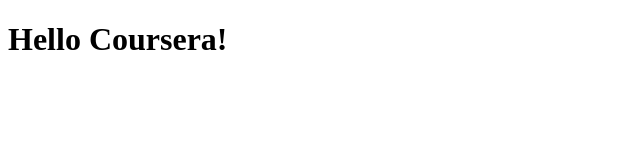
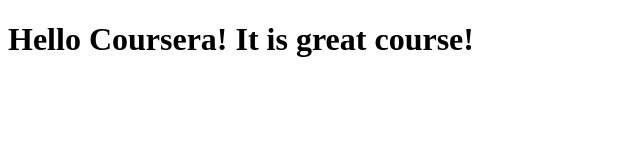
Before and after one commit to mingjilou/coursera-test, a plain HTML site: page site/index.html in a window 1280 px wide. Shown: the whole page, without its empty margins (0-640 px from the left). Drawn offline with Linux system fonts and the light colour scheme.

Commit message:
addition

```diff
--- a/site/index.html
+++ b/site/index.html
@@ -4,6 +4,6 @@
 	<title>Hello Coursera!</title>
 </head>
 <body>
-<h1>Hello Coursera!</h1>
+<h1>Hello Coursera! It is great course!</h1>
 </body>
 </html>
```
